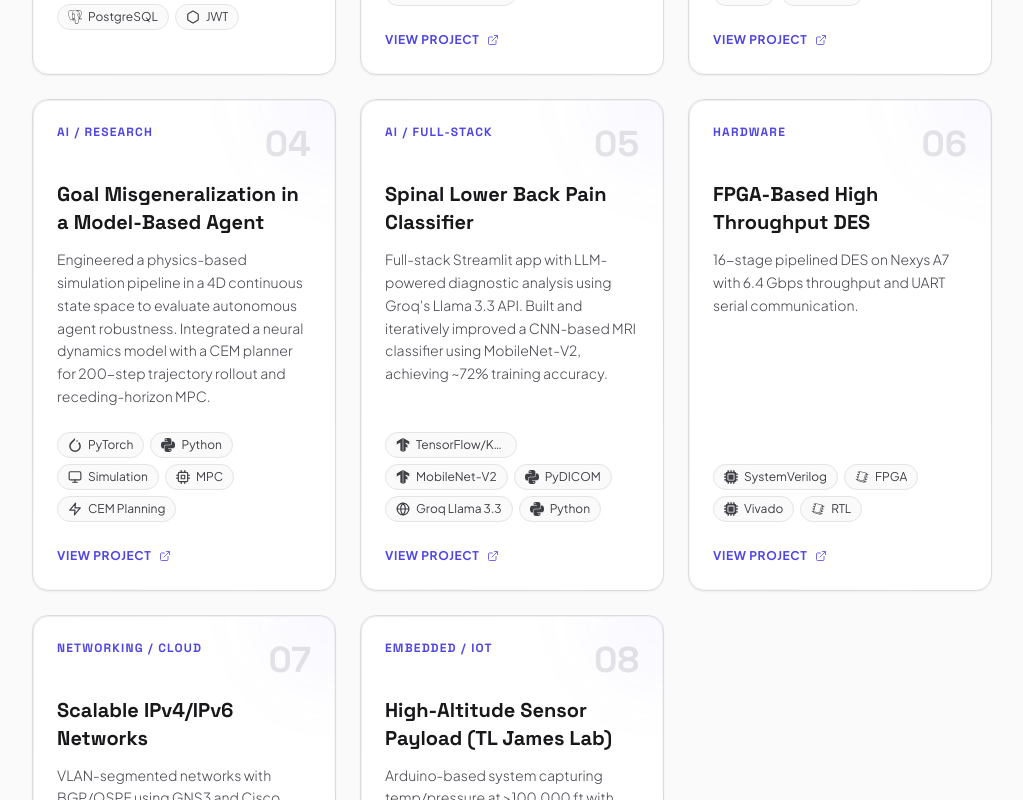
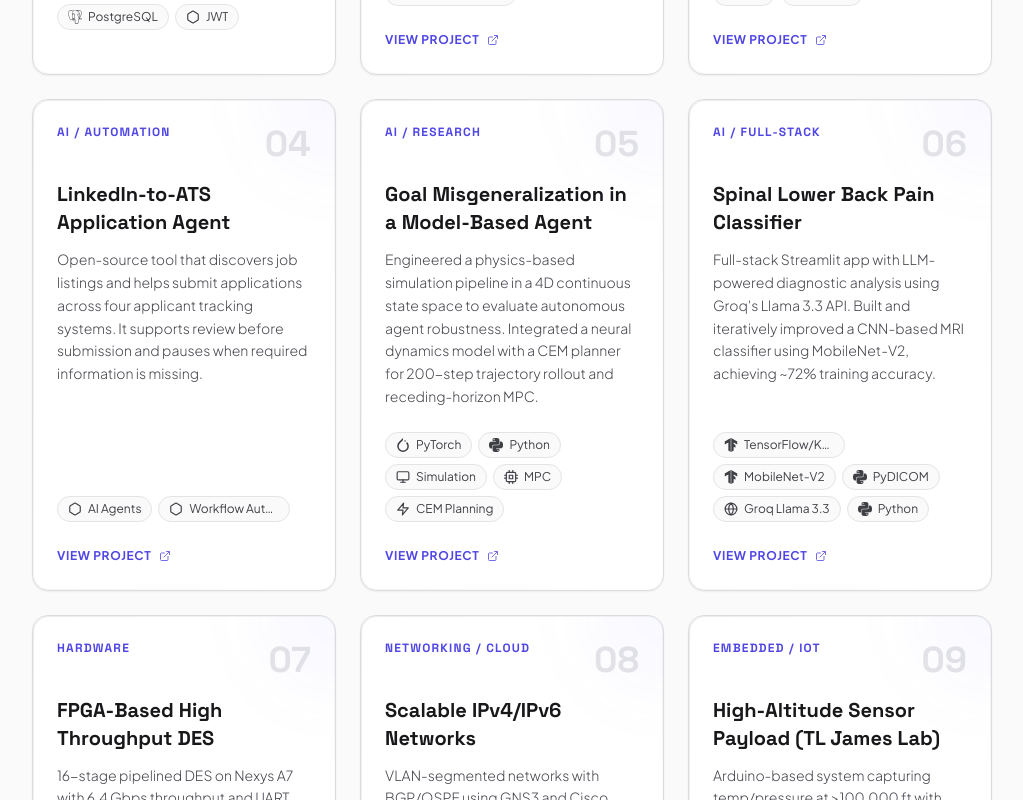
Before and after one commit to henryagyare/henry-portfolio, a React (Vite) app: page / in a window 1280 px wide. Shown: the part 4060-4860 px from the top of the page, without its empty margins (128-1151 px from the left). Built offline with nearby package versions, Linux system fonts and the light colour scheme; no server answers.

Commit message:
Showcase the job application agent

```diff
--- a/src/content.js
+++ b/src/content.js
@@ -204,6 +204,14 @@ export const projects = [
   },
   // ── Additional portfolio items ─────────────────────────────────────────────
   {
+    title: "LinkedIn-to-ATS Application Agent",
+    blurb:
+      "Open-source tool that discovers job listings and helps submit applications across four applicant tracking systems. It supports review before submission and pauses when required information is missing.",
+    stack: ["AI Agents", "Workflow Automation"],
+    href: "https://github.com/henryagyare/linkedin-claude-connector",
+    badge: "AI / Automation",
+  },
+  {
     title: "Goal Misgeneralization in a Model-Based Agent",
     blurb:
       "Engineered a physics-based simulation pipeline in a 4D continuous state space to evaluate autonomous agent robustness. Integrated a neural dynamics model with a CEM planner for 200-step trajectory rollout and receding-horizon MPC.",
```
